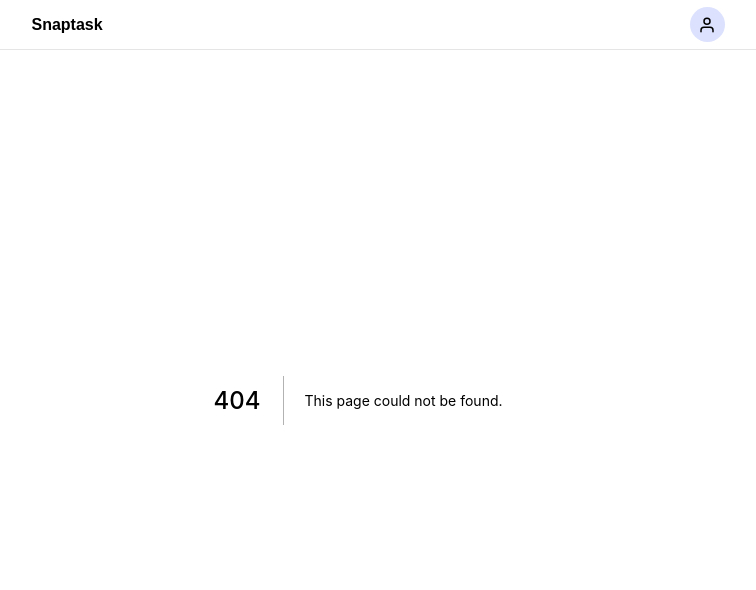
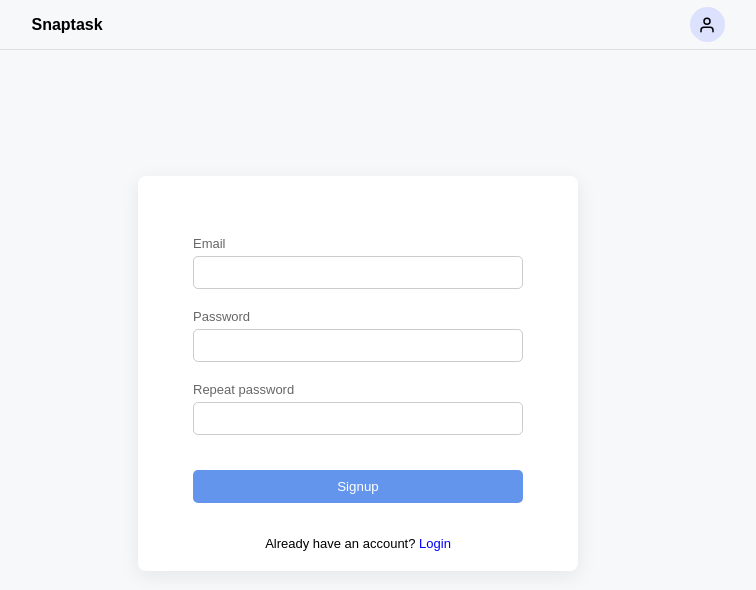
Before and after one commit to therealrinku/robonote, a Next.js app: page /signup in a window 1280 px wide. Before the commit this address had no page. Shown: the top 590 px of the page, without its empty margins (282-1038 px from the left). Built offline with nearby package versions, Linux system fonts and the light colour scheme.

Commit message:
signup page added

```diff
--- /dev/null
+++ b/pages/signup.js
@@ -0,0 +1,40 @@
+import loginPageStyles from "../styles/Login.module.css";
+import Link from "next/link";
+import { useState } from "react";
+
+const signupPage = () => {
+  //form handlers
+  const [email, setEmail] = useState("");
+  const [password1, setPassword1] = useState("");
+  const [password2, setPassword2] = useState("");
+
+  return (
+    <div className={loginPageStyles.loginPage}>
+      <div>
+        <form>
+          <label for="email">Email</label>
+          <input type="email" id="email" value={email} onChange={(e) => setEmail(e.target.value)} autoFocus />
+          <label for="password">Password</label>
+          <input type="password" id="password" value={password1} onChange={(e) => setPassword1(e.target.value)} />
+          <label for="password2">Repeat password</label>
+          <input type="password" id="password2" value={password2} onChange={(e) => setPassword2(e.target.value)} />
+          <button>Signup</button>
+          <p>
+            Already have an account? <Link href="/login">Login</Link>
+          </p>
+        </form>
+      </div>
+
+      <style jsx global>{`
+        body {
+          background: #f6f8f9;
+        }
+        nav {
+          background: #f6f8f9 !important;
+        }
+      `}</style>
+    </div>
+  );
+};
+
+export default signupPage;
--- a/styles/Login.module.css
+++ b/styles/Login.module.css
@@ -1,5 +1,5 @@
 .loginPage {
-  margin-top: 15vh;
+  margin-top: 12vh;
   display: flex;
   flex-direction: column;
   align-items: center;
```
Also changed, not shown: 1 other file (tests, documents, lock files or other folders).
